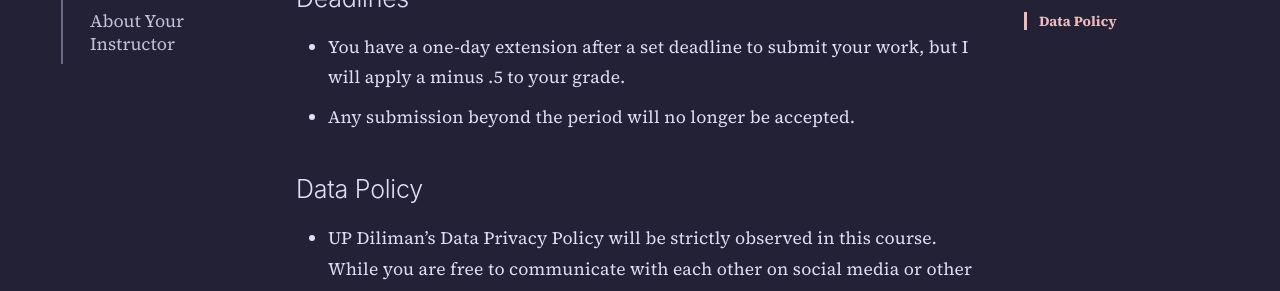
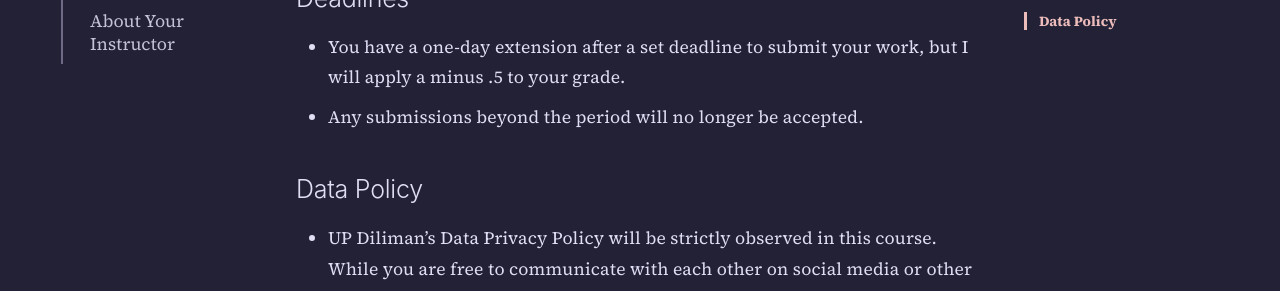
Before and after one commit to mickeybalili/cw10, an MkDocs documentation site: the page built from docs/01-syllabus/03-class-policies.md, in a window 1280 px wide and 900 px high, scrolled down 1325 px. Shown: the part 276-567 px from the top of the window. Built offline with MkDocs 1.6.1 and Material for MkDocs 9.7.7, drawn with Linux system fonts in a browser that asks for light colours.

```diff
--- a/docs/01-syllabus/03-class-policies.md
+++ b/docs/01-syllabus/03-class-policies.md
@@ -31,7 +31,7 @@
 ## Deadlines
 
 - You have a one-day extension after a set deadline to submit your work, but I will apply a minus .5 to your grade.
-- Any submission beyond the period will no longer be accepted.
+- Any submissions beyond the period will no longer be accepted.
 
 ## Data Policy
 
```
Also changed, not shown: docs/02-calendar/.pages (added), docs/03-readings/.pages (added).
